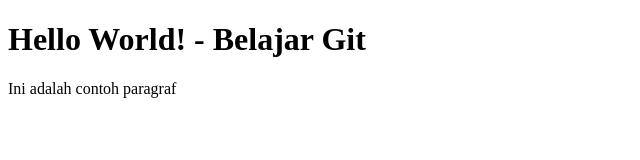
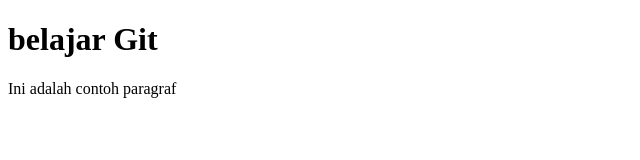
Before and after one commit to Geoffrry/belajar-git, a plain HTML site: page index.html in a window 1280 px wide. Shown: the whole page, without its empty margins (0-640 px from the left). Drawn offline with Linux system fonts and the light colour scheme.

Commit message:
Perubahan pada heading 1 html

```diff
--- a/index.html
+++ b/index.html
@@ -7,7 +7,7 @@
     <title>Document</title>
   </head>
   <body>
-    <h1>Hello World! - Belajar Git</h1>
+    <h1>belajar Git</h1>
     <p>Ini adalah contoh paragraf</p>
   </body>
 </html>
```
